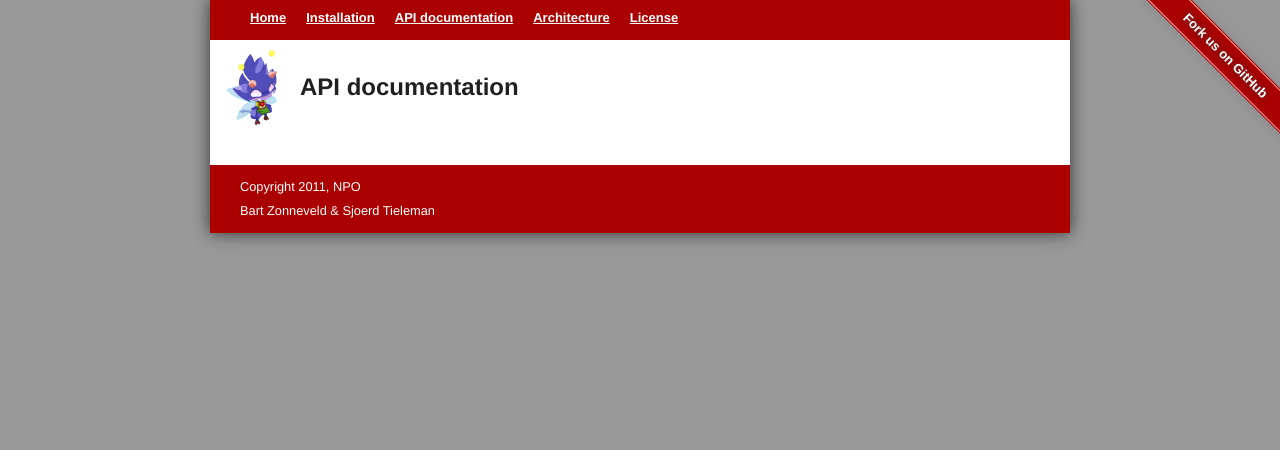
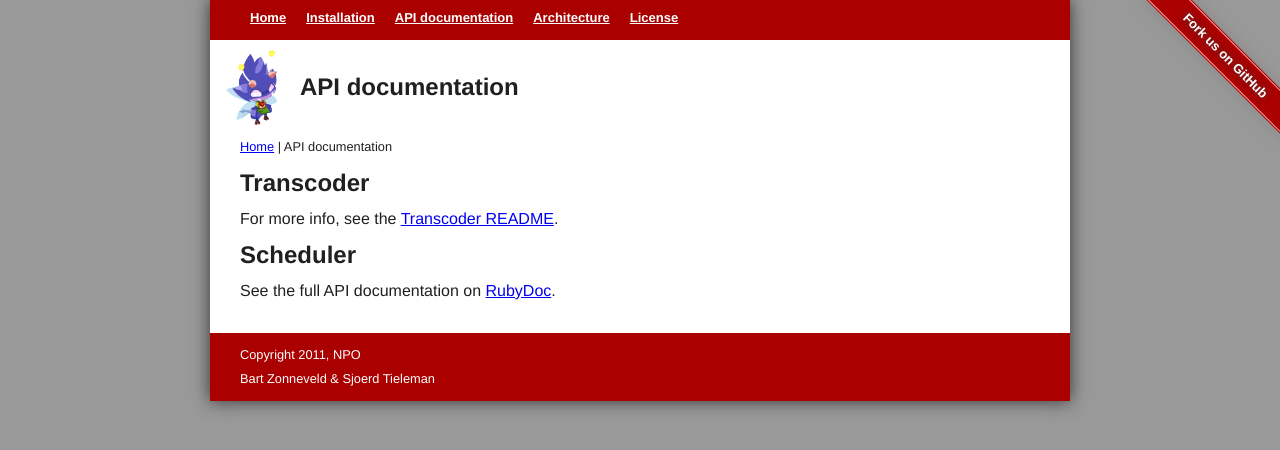
Before and after one commit to madebyhiro/codem, a Jekyll site: the page built from api/index.html, in a window 1280 px wide. Shown: the top 450 px of the page. Built offline with Jekyll 4.4.1, drawn with Linux system fonts in a browser that asks for light colours.

Commit message:
Added breadcrumbs

```diff
--- a/api/index.html
+++ b/api/index.html
@@ -2,3 +2,16 @@
 title: API documentation
 layout: default
 ---
+<div class="crumbs">
+	<a href="/codem/index.html">Home</a> | API documentation
+</div>
+
+<h2>Transcoder</h2>
+<p>
+	For more info, see the <a href="https://github.com/NPO/codem-transcode" rel="external">Transcoder README</a>.
+</p>
+
+<h2>Scheduler</h2>
+<p>
+	See the full API documentation on <a href="http://rubydoc.info/github/NPO/codem-schedule/master/frames" rel="external">RubyDoc</a>.
+</p>
--- a/installation/index.html
+++ b/installation/index.html
@@ -2,6 +2,10 @@
 title: Installation of Codem
 layout: default
 ---
+<div class="crumbs">
+	<a href="/codem/index.html">Home</a> | Installation
+</div>
+
 <p>
 	Installing Codem is a three step process.
 </p>
--- a/license.html
+++ b/license.html
@@ -2,6 +2,10 @@
 title: License
 layout: default
 ---
+<div class="crumbs">
+	<a href="/codem/index.html">Home</a> | License
+</div>
+
 <p>
 	Codem is released under the MIT license.
 </p>
--- a/stylesheets/site.css
+++ b/stylesheets/site.css
@@ -135,3 +135,34 @@ footer a {
 ol.in, ul.in {
 	list-style-position:inside;
 }
+
+pre {
+	font-size:12px;
+	white-space:pre-wrap;
+}
+
+dl {
+	display:block;
+	margin:12px 0;
+	width:100%;
+	overflow:hidden;
+}
+
+dl dt, dl dd {
+	float:left;
+	display:block;
+}
+
+dl dt {
+	width:20%;
+	font-weight:bold;
+}
+
+dl dd {
+	clear:right;
+	width:80%;
+}
+
+div.crumbs {
+	font-size:80%;
+}
```
